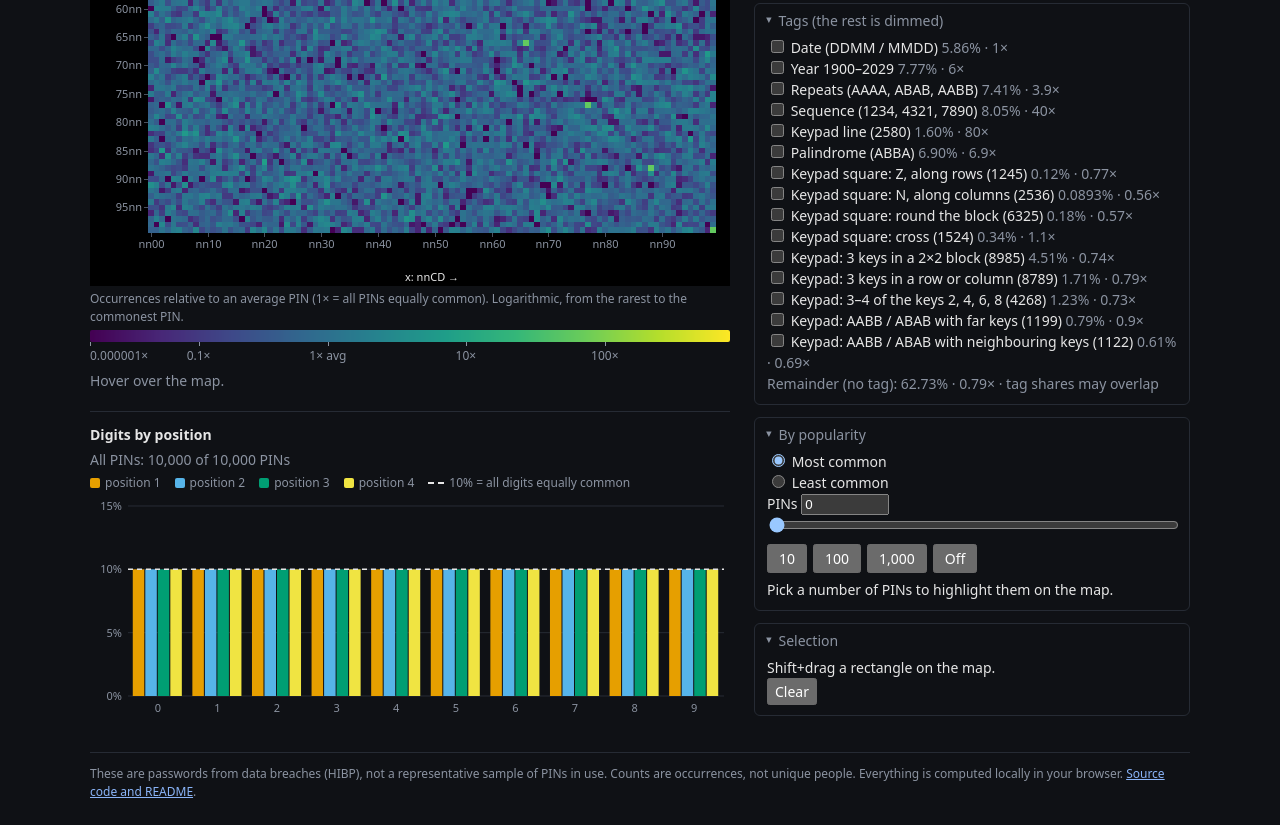
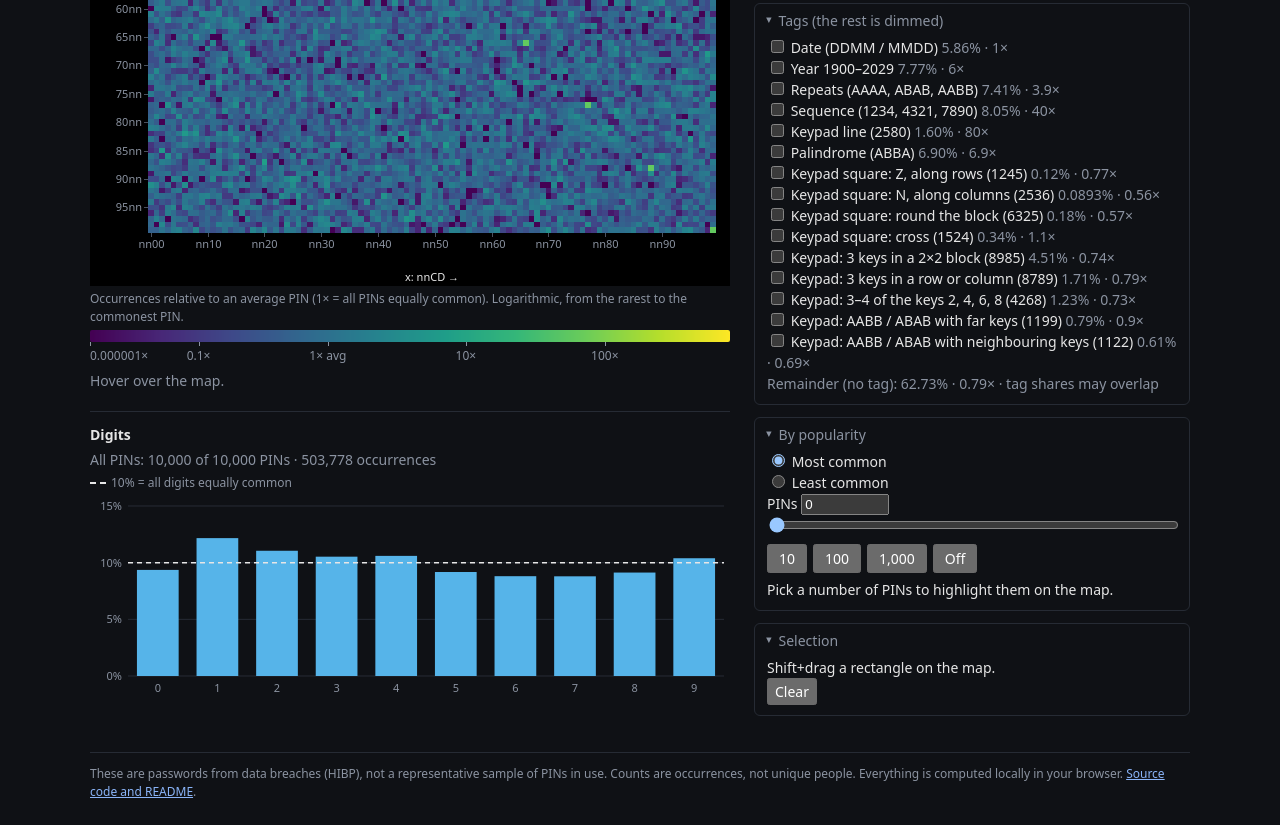
Before and after one commit to szielina/pinheat, a website built with Vite: page index.html in a window 1280 px wide. Shown: the part 459-1284 px from the top of the page. Built offline with nearby package versions, Linux system fonts and the light colour scheme; files whose address does not match are found by name.

Commit message:
feat(app): digit frequency independent of position, weighted by occurrences
Replaces the digit x position matrix: the chart is now one bar per digit
0-9, its share of all digits in the shown PINs, each PIN counted as often
as it occurs in the data. Sets built from a digit pattern (most tags) are
symmetric across positions, and with plain PIN counts the whole space is
a flat 10%; occurrence weights show which digits people actually pick.

```diff
--- a/index.html
+++ b/index.html
@@ -25,7 +25,7 @@
     <div id="legendTicks"></div>
     <div id="hover" class="muted" title="Compared with an average PIN: total occurrences divided by the number of PINs. 1× = as common as if all PINs were equally likely.">Hover over the map.</div>
     <div class="chart">
-      <h2 title="For every position of the PIN: the share of PINs in the shown set that have each digit there. It counts PINs, not occurrences. The shown set is the Shift+drag selection when there is one, otherwise whatever the tag and popularity filters leave. The dashed line is 10%: every digit equally common.">Digits by position</h2>
+      <h2 title="How often each digit occurs in the PINs of the shown set, counted over all occurrences in the data (a PIN seen a million times counts a million times) and wherever in the PIN the digit stands. The shown set is the Shift+drag selection when there is one, otherwise whatever the tag and popularity filters leave. The dashed line is 10%: every digit equally common.">Digits</h2>
       <div id="digitsCap" class="muted"></div>
       <div id="digitsLegend" class="legend muted"></div>
       <div id="digitsChart"></div>
--- a/src/app/digit-chart.ts
+++ b/src/app/digit-chart.ts
@@ -1,4 +1,4 @@
-import { digitComposition, digitShare, type DigitComposition } from '../core/composition';
+import { digitFrequency, digitShare, type DigitFrequency } from '../core/composition';
 import type { Data } from './data';
 import type { Elements } from './dom';
 import { fmtInt, fmtPct } from './format';
@@ -6,9 +6,8 @@ import type { Store } from './store';
 import { svgEl } from './svg';
 import type { Visible } from './visible';
 
-/** One colour per PIN position (Okabe-Ito: distinguishable for colour-blind people, readable on the dark page). */
-const POSITION_COLORS = ['#e69f00', '#56b4e9', '#009e73', '#f0e442', '#cc79a7', '#d55e00'];
-const HEIGHT = 220;
+const BAR_COLOR = '#56b4e9';
+const HEIGHT = 200;
 const MARGIN = { top: 8, right: 6, bottom: 22, left: 38 };
 /** What every digit would score if all ten were equally common. */
 const UNIFORM_PCT = 10;
@@ -21,13 +20,13 @@ export interface DigitChartDeps {
 }
 
 /**
- * The "Digits" chart under the map: for every position of the PIN, the share of PINs in the shown set that have
- * digit 0-9 there. The shown set is the selection when there is one, else whatever the filters leave (see `Visible`).
+ * The "Digits" chart under the map: how often each digit 0-9 occurs in the PINs of the shown set (the selection when
+ * there is one, else whatever the filters leave; see `Visible`), counted over all occurrences in the data and wherever
+ * in the PIN the digit stands.
  */
 export function installDigitChart({ data, store, el, visible }: DigitChartDeps): void {
   const { digitsCapEl, digitsLegendEl, digitsChartEl } = el;
-  const color = (pos: number) => POSITION_COLORS[pos % POSITION_COLORS.length];
-  let composition: DigitComposition | null = null;
+  let frequency: DigitFrequency | null = null;
 
   buildLegend();
 
@@ -40,13 +39,6 @@ export function installDigitChart({ data, store, el, visible }: DigitChartDeps):
 
   function buildLegend() {
     digitsLegendEl.textContent = '';
-    for (let pos = 0; pos < data.n; pos++) {
-      const swatch = document.createElement('i');
-      swatch.style.background = color(pos);
-      const item = document.createElement('span');
-      item.append(swatch, `position ${pos + 1}`);
-      digitsLegendEl.append(item);
-    }
     const dash = document.createElement('i');
     dash.className = 'dash';
     const ref = document.createElement('span');
@@ -57,10 +49,10 @@ export function installDigitChart({ data, store, el, visible }: DigitChartDeps):
   function draw() {
     const width = digitsChartEl.clientWidth;
     digitsChartEl.textContent = '';
-    if (!composition || width <= 0) return;
-    const c = composition;
-    digitsCapEl.textContent = `${scope()}: ${fmtInt(c.size)} of ${fmtInt(data.nPins)} PINs`;
-    if (c.size === 0) {
+    if (!frequency || width <= 0) return;
+    const f = frequency;
+    digitsCapEl.textContent = `${scope()}: ${fmtInt(f.pins)} of ${fmtInt(data.nPins)} PINs · ${fmtInt(f.total / data.n)} occurrences`;
+    if (f.total === 0) {
       digitsChartEl.textContent = 'No PINs to show: the filters leave nothing.';
       return;
     }
@@ -68,7 +60,7 @@ export function installDigitChart({ data, store, el, visible }: DigitChartDeps):
     const plotW = width - MARGIN.left - MARGIN.right;
     const plotH = HEIGHT - MARGIN.top - MARGIN.bottom;
     let maxShare = 0;
-    for (let pos = 0; pos < c.digits; pos++) for (let d = 0; d < 10; d++) maxShare = Math.max(maxShare, digitShare(c, pos, d));
+    for (let d = 0; d < 10; d++) maxShare = Math.max(maxShare, digitShare(f, d));
     const topPct = Math.max(15, Math.ceil((maxShare * 100) / 5) * 5); // axis top: a multiple of 5%, never below 15%
     const stepPct = topPct <= 25 ? 5 : topPct <= 50 ? 10 : 25;
     const y = (pct: number) => MARGIN.top + plotH * (1 - pct / topPct);
@@ -78,7 +70,7 @@ export function installDigitChart({ data, store, el, visible }: DigitChartDeps):
       height: HEIGHT,
       viewBox: `0 0 ${width} ${HEIGHT}`,
       role: 'group',
-      'aria-label': 'Share of PINs by digit and position. Hover a column for the numbers.',
+      'aria-label': 'How often each digit occurs. Hover a column for the numbers.',
     });
 
     for (let pct = 0; pct <= topPct; pct += stepPct) {
@@ -88,39 +80,30 @@ export function installDigitChart({ data, store, el, visible }: DigitChartDeps):
       );
     }
 
-    const groupW = plotW / 10;
-    const inner = groupW * 0.84;
-    const barW = inner / c.digits;
+    const colW = plotW / 10;
+    const barW = colW * 0.7;
     for (let d = 0; d < 10; d++) {
-      const left = MARGIN.left + d * groupW + (groupW - inner) / 2;
-      for (let pos = 0; pos < c.digits; pos++) {
-        const share = digitShare(c, pos, d);
-        const h = (plotH * share * 100) / topPct;
-        const x = left + pos * barW;
-        svg.append(svgEl('rect', { x, y: MARGIN.top + plotH - h, width: Math.max(1, barW - 1), height: h, fill: color(pos) }));
-      }
-      svg.append(svgEl('text', { class: 'tick', x: MARGIN.left + (d + 0.5) * groupW, y: HEIGHT - 6, 'text-anchor': 'middle' }, String(d)));
+      const share = digitShare(f, d);
+      const h = (plotH * share * 100) / topPct;
+      const x = MARGIN.left + d * colW + (colW - barW) / 2;
+      svg.append(
+        svgEl('rect', { x, y: MARGIN.top + plotH - h, width: barW, height: h, fill: BAR_COLOR }),
+        svgEl('text', { class: 'tick', x: MARGIN.left + (d + 0.5) * colW, y: HEIGHT - 6, 'text-anchor': 'middle' }, String(d)),
+      );
     }
 
     svg.append(svgEl('line', { class: 'uniform', x1: MARGIN.left, x2: MARGIN.left + plotW, y1: y(UNIFORM_PCT), y2: y(UNIFORM_PCT) }));
 
     // transparent full-height columns on top: the whole column answers the hover, however short the bar is
     for (let d = 0; d < 10; d++) {
-      const left = MARGIN.left + d * groupW + (groupW - inner) / 2;
-      for (let pos = 0; pos < c.digits; pos++) {
-        const title = svgEl(
-          'title',
-          {},
-          `Digit ${d} at position ${pos + 1}: ${fmtInt(c.counts[pos * 10 + d])} of ${fmtInt(c.size)} PINs (${fmtPct(digitShare(c, pos, d))})`,
-        );
-        svg.append(svgEl('rect', { x: left + pos * barW, y: MARGIN.top, width: barW, height: plotH, fill: 'transparent' }, title));
-      }
+      const title = svgEl('title', {}, `Digit ${d}: ${fmtPct(digitShare(f, d))} of all ${fmtInt(f.total)} digits (${fmtInt(f.counts[d])} times)`);
+      svg.append(svgEl('rect', { x: MARGIN.left + d * colW, y: MARGIN.top, width: colW, height: plotH, fill: 'transparent' }, title));
     }
     digitsChartEl.append(svg);
   }
 
   visible.onChange((set) => {
-    composition = digitComposition(data.n, set);
+    frequency = digitFrequency(data.n, set, data.ds.counts);
     draw();
   });
   new ResizeObserver(draw).observe(digitsChartEl); // the chart is drawn in real pixels, so it follows the width of its column
--- a/src/core/composition.ts
+++ b/src/core/composition.ts
@@ -1,31 +1,38 @@
-/** What a set of PINs is made of: how many of its PINs have digit d at position p. Counts PINs, not occurrences. */
-export interface DigitComposition {
-  /** Digits per PIN. */
-  digits: number;
+/** How often each digit 0-9 occurs in a set of PINs, wherever in the PIN it stands. */
+export interface DigitFrequency {
   /** PINs in the set. */
-  size: number;
-  /** `counts[pos * 10 + d]` = PINs of the set with digit `d` at position `pos` (0 = leftmost). Every position sums to `size`. */
-  counts: Uint32Array;
+  pins: number;
+  /** Digit slots counted: the weighted number of PINs times digits per PIN. */
+  total: number;
+  /** `counts[d]` = weighted number of digits equal to `d`. Sums to `total`. */
+  counts: Float64Array;
 }
 
-/** Composition of the PINs flagged in `member` (1 = in the set; index = the PIN, as in `Dataset.counts`). */
-export function digitComposition(digits: number, member: ArrayLike<number>): DigitComposition {
-  const counts = new Uint32Array(digits * 10);
-  let size = 0;
+/**
+ * Digit frequency of the PINs flagged in `member` (1 = in the set; index = the PIN).
+ * Each PIN counts `weights[pin]` times, so with the occurrence counts as weights the result says which digits
+ * people actually pick; with weights of 1 it says what the set is made of.
+ */
+export function digitFrequency(digits: number, member: ArrayLike<number>, weights: ArrayLike<number>): DigitFrequency {
+  const counts = new Float64Array(10);
+  let pins = 0;
+  let total = 0;
   for (let pin = 0; pin < member.length; pin++) {
     if (member[pin] !== 1) continue;
-    size++;
+    pins++;
+    const w = weights[pin];
+    total += w * digits;
     let rest = pin;
-    for (let pos = digits - 1; pos >= 0; pos--) {
+    for (let pos = 0; pos < digits; pos++) {
       const d = rest % 10;
-      counts[pos * 10 + d]++;
+      counts[d] += w;
       rest = (rest - d) / 10;
     }
   }
-  return { digits, size, counts };
+  return { pins, total, counts };
 }
 
-/** Share of the set (0–1) with digit `d` at position `pos`; 0 for an empty set. */
-export function digitShare(c: DigitComposition, pos: number, d: number): number {
-  return c.size > 0 ? c.counts[pos * 10 + d] / c.size : 0;
+/** Share of all counted digits (0-1) that equal `d`; 0 when nothing was counted. */
+export function digitShare(f: DigitFrequency, d: number): number {
+  return f.total > 0 ? f.counts[d] / f.total : 0;
 }
--- a/src/style.css
+++ b/src/style.css
@@ -49,4 +49,4 @@ footer { grid-column:1 / -1; color:var(--muted); font-size:12px; border-top:1px
 .chart .grid { stroke:var(--line); stroke-width:1; }
 .chart .uniform { stroke:var(--fg); stroke-width:1.5; stroke-dasharray:5 4; }
 .chart .tick { fill:var(--muted); font:11px system-ui, sans-serif; }
-#digitsChart { min-height:220px; }
+#digitsChart { min-height:200px; }
```
